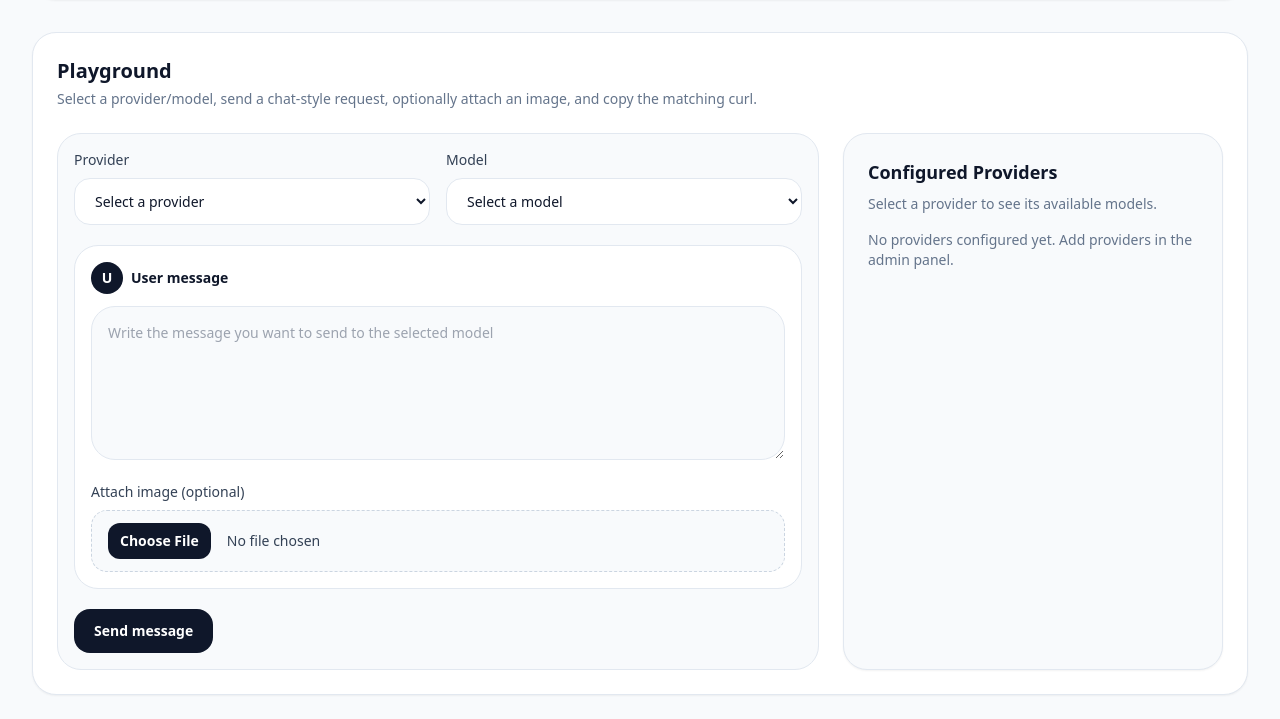
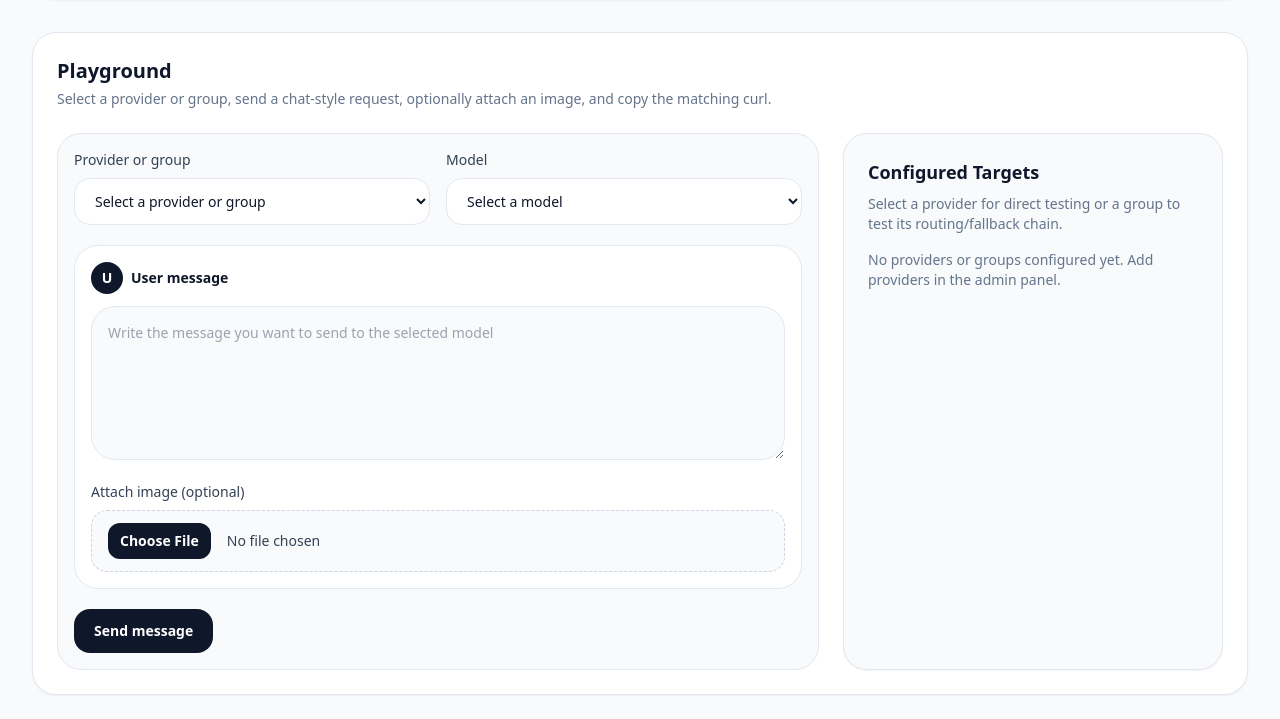
Before and after one commit to LukaCek/simple-AIproxy, a FastAPI app: template templates/playground.html in a window 1280 px wide. Shown: the part 130-849 px from the top of the page. Run offline with FastAPI, Linux system fonts and the light colour scheme; the template is opened without the code that fills it, so the values that code supplies are empty; some libraries are stand-ins or nearby versions.

Commit message:
Add playground group testing

```diff
--- a/main.py
+++ b/main.py
@@ -1173,13 +1173,37 @@ async def image_upload_to_data_url(image: Optional[UploadFile]) -> tuple[str, st
     return f"data:{content_type};base64,{encoded}", image.filename
 
 
-def build_playground_curl_for_provider(provider_name: str, model_name: str, prompt: str, image_data_url: str = "", proxy_url: str = "/v1/chat/completions") -> str:
-    provider = find_provider(provider_name)
-    if provider is None:
-        raise HTTPException(status_code=status.HTTP_404_NOT_FOUND, detail=f"Provider '{provider_name}' not found")
-    if not model_name or model_name not in provider.get("models", []):
-        raise HTTPException(status_code=status.HTTP_400_BAD_REQUEST, detail=f"Model '{model_name}' is not configured for provider '{provider_name}'")
-    payload = {"model": model_name, "messages": build_playground_messages(prompt, image_data_url), "stream": True}
+def parse_playground_target(target: str) -> tuple[str, str]:
+    if ":" in target:
+        target_type, target_name = target.split(":", 1)
+        target_type = target_type.strip()
+        target_name = target_name.strip()
+        if target_type in {"provider", "group"} and target_name:
+            return target_type, target_name
+    return "provider", target.strip()
+
+
+def playground_target_value(target_type: str, target_name: str) -> str:
+    return f"{target_type}:{target_name}"
+
+
+def build_playground_curl_for_target(target: str, model_name: str, prompt: str, image_data_url: str = "", proxy_url: str = "/v1/chat/completions") -> str:
+    target_type, target_name = parse_playground_target(target)
+    if target_type == "group":
+        groups = {group["name"]: group for group in get_groups()}
+        if target_name not in groups:
+            raise HTTPException(status_code=status.HTTP_404_NOT_FOUND, detail=f"Model group '{target_name}' not found")
+        if model_name != target_name:
+            raise HTTPException(status_code=status.HTTP_400_BAD_REQUEST, detail=f"Group playground model must be '{target_name}'")
+        payload_model = target_name
+    else:
+        provider = find_provider(target_name)
+        if provider is None:
+            raise HTTPException(status_code=status.HTTP_404_NOT_FOUND, detail=f"Provider '{target_name}' not found")
+        if not model_name or model_name not in provider.get("models", []):
+            raise HTTPException(status_code=status.HTTP_400_BAD_REQUEST, detail=f"Model '{model_name}' is not configured for provider '{target_name}'")
+        payload_model = model_name
+    payload = {"model": payload_model, "messages": build_playground_messages(prompt, image_data_url), "stream": True}
     return build_curl_command(proxy_url, payload, True)
 
 
@@ -1204,9 +1228,9 @@ def prune_playground_jobs(max_age_seconds: int = 3600) -> None:
                 playground_jobs.pop(job_id, None)
 
 
-async def run_playground_job(job_id: str, provider: str, model: str, prompt: str, image_data_url: str) -> None:
+async def run_playground_job(job_id: str, target: str, model: str, prompt: str, image_data_url: str) -> None:
     try:
-        response = await test_provider_model(provider, model, prompt, image_data_url=image_data_url)
+        response = await test_playground_target(target, model, prompt, image_data_url=image_data_url)
         set_playground_job(job_id, {
             "status": "done",
             "success": bool(response.get("success")),
@@ -1214,6 +1238,8 @@ async def run_playground_job(job_id: str, provider: str, model: str, prompt: str
             "assistant_text": response.get("assistant_text") or response.get("response"),
             "status_code": response.get("status_code"),
             "provider": response.get("provider"),
+            "target": target,
+            "target_type": response.get("target_type"),
             "error": None if response.get("success") else response.get("response"),
         })
     except Exception as exc:
@@ -1223,8 +1249,16 @@ async def run_playground_job(job_id: str, provider: str, model: str, prompt: str
             "result": str(exc),
             "assistant_text": str(exc),
             "status_code": 500,
+            "target": target,
             "error": str(exc),
         })
+
+
+async def test_playground_target(target: str, model_name: str, prompt: str, image_data_url: str = "") -> Dict[str, Any]:
+    target_type, target_name = parse_playground_target(target)
+    if target_type == "group":
+        return await test_group_model(target_name, model_name, prompt, image_data_url=image_data_url)
+    return await test_provider_model(target_name, model_name, prompt, image_data_url=image_data_url)
 
 
 async def test_provider_model(provider_name: str, model_name: str, prompt: str, image_data_url: str = "") -> Dict[str, Any]:
@@ -1341,6 +1375,109 @@ async def test_provider_model(provider_name: str, model_name: str, prompt: str,
         message = str(exc)
         finish_log(500, model_name, error=message)
         return {"success": False, "provider": provider_name, "status_code": 500, "response": message, "assistant_text": message, "curl_command": curl_command}
+
+
+async def test_group_model(group_name: str, model_name: str, prompt: str, image_data_url: str = "") -> Dict[str, Any]:
+    if model_name != group_name:
+        message = f"Group playground model must be '{group_name}'"
+        return {"success": False, "provider": f"group:{group_name}", "target_type": "group", "status_code": 400, "response": message, "assistant_text": message}
+    payload = {"model": group_name, "messages": build_playground_messages(prompt, image_data_url)}
+    prompt_text = truncate_text(prompt + ("\n[image attached]" if image_data_url else ""))
+    started_monotonic = time.monotonic()
+    started_at = datetime.utcnow().isoformat()
+    try:
+        endpoints = resolve_group(group_name)
+    except HTTPException as exc:
+        message = str(exc.detail)
+        insert_log(None, "Admin Playground", group_name, group_name, f"group:{group_name}", group_name, int(exc.status_code or 500), started_at, None, datetime.utcnow().isoformat(), None, (time.monotonic() - started_monotonic) * 1000, prompt_text, None, message)
+        return {"success": False, "provider": f"group:{group_name}", "target_type": "group", "status_code": int(exc.status_code or 500), "response": message, "assistant_text": message}
+
+    last_error = ""
+    for endpoint in endpoints:
+        provider_name = str(endpoint.get("name") or "unknown")
+        provider_model = str(endpoint.get("model") or group_name)
+        endpoint_payload = dict(payload)
+        endpoint_payload["model"] = provider_model
+        api_mode = str(endpoint.get("api_mode", "openai_chat_completions"))
+        first_response_at: Optional[str] = None
+
+        def finish_log(status_code_value: int, output: Optional[str] = None, error: Optional[str] = None) -> None:
+            ended_at = datetime.utcnow().isoformat()
+            first_ms: Optional[float] = None
+            if first_response_at:
+                try:
+                    first_ms = (datetime.fromisoformat(first_response_at) - datetime.fromisoformat(started_at)).total_seconds() * 1000
+                except Exception:
+                    first_ms = None
+            total_ms = (time.monotonic() - started_monotonic) * 1000
+            try:
+                insert_log(None, "Admin Playground", group_name, group_name, provider_name, provider_model, status_code_value, started_at, first_response_at, ended_at, first_ms, total_ms, prompt_text, output, error)
+            except Exception:
+                pass
+
+        try:
+            await ensure_provider_token(endpoint)
+            if api_mode in {"openai_responses", "codex_responses"}:
+                response = await send_responses_adapter(endpoint, endpoint_payload)
+                first_response_at = datetime.utcnow().isoformat()
+                text = response.content.decode("utf-8", errors="replace")
+                content_type = response.headers.get("content-type", "")
+                if api_mode == "codex_responses" and response_indicates_token_expired(response.status_code, text):
+                    error_text = codex_reauth_message(provider_name)
+                    mark_provider_reauth_required(provider_name, error_text)
+                    finish_log(response.status_code, error=error_text)
+                    last_error = error_text
+                    continue
+                if response.status_code == 200 and not looks_like_html_response(text, content_type):
+                    try:
+                        parsed = response.json()
+                        output = json.dumps(parsed, indent=2, ensure_ascii=False)
+                        assistant_text = extract_response_text(parsed)
+                    except Exception:
+                        assistant_text = extract_response_text_from_sse(text) or text
+                        output = text
+                    finish_log(response.status_code, output=assistant_text or output)
+                    return {"success": True, "provider": provider_name, "target_type": "group", "status_code": response.status_code, "response": output, "assistant_text": assistant_text}
+                error_text = provider_html_error(api_mode, text) if looks_like_html_response(text, content_type) else text
+                finish_log(response.status_code, error=error_text)
+                if response.status_code == 429 or 500 <= response.status_code < 600:
+                    last_error = f"{provider_name} returned {response.status_code}: {error_text}"
+                    continue
+                return {"success": False, "provider": provider_name, "target_type": "group", "status_code": response.status_code, "response": error_text, "assistant_text": error_text}
+
+            if http_client is None:
+                raise HTTPException(status_code=status.HTTP_500_INTERNAL_SERVER_ERROR, detail="HTTP client is not initialized")
+            target_url = resolve_endpoint_url(endpoint)
+            headers = build_provider_headers(endpoint)
+            async with http_client.stream("POST", target_url, json=endpoint_payload, headers=headers, timeout=PROVIDER_TEST_TIMEOUT_SECONDS) as response:
+                body = await response.aread()
+                first_response_at = datetime.utcnow().isoformat()
+                text = body.decode("utf-8", errors="replace")
+                content_type = response.headers.get("content-type", "")
+                if response.status_code == 200 and not looks_like_html_response(text, content_type):
+                    try:
+                        parsed = json.loads(text)
+                        output = json.dumps(parsed, indent=2, ensure_ascii=False)
+                    except json.JSONDecodeError:
+                        output = text
+                    assistant_text = extract_chat_message_text(text)
+                    finish_log(response.status_code, output=assistant_text or output)
+                    return {"success": True, "provider": provider_name, "target_type": "group", "status_code": response.status_code, "response": output, "assistant_text": assistant_text}
+                error_text = provider_html_error(api_mode, text) if looks_like_html_response(text, content_type) else text
+                finish_log(response.status_code, error=error_text)
+                if response.status_code == 429 or 500 <= response.status_code < 600:
+                    last_error = f"{provider_name} returned {response.status_code}: {error_text}"
+                    continue
+                return {"success": False, "provider": provider_name, "target_type": "group", "status_code": response.status_code, "response": error_text, "assistant_text": error_text}
+        except (httpx.ReadTimeout, httpx.ConnectTimeout, httpx.NetworkError) as exc:
+            last_error = f"{provider_name} failed: {format_provider_exception(exc)}"
+            finish_log(502, error=last_error)
+            continue
+        except Exception as exc:
+            last_error = f"{provider_name} unexpected error: {exc}"
+            finish_log(500, error=last_error)
+            continue
+    return {"success": False, "provider": f"group:{group_name}", "target_type": "group", "status_code": 502, "response": last_error or "All group endpoints failed", "assistant_text": last_error or "All group endpoints failed"}
 
 
 async def test_all_provider_models(prompt: str = "Reply with OK.") -> Dict[str, Any]:
@@ -2311,6 +2448,7 @@ def admin_playground(request: Request, result: Optional[str] = None, provider: O
         name="playground.html",
         context={
             "providers": get_providers(),
+            "groups": get_groups(),
             "result": result,
             "provider": provider,
             "selected_provider": provider,
@@ -2331,7 +2469,7 @@ async def admin_playground_run_async(
 ) -> JSONResponse:
     prune_playground_jobs()
     image_data_url, image_filename = await image_upload_to_data_url(image)
-    curl_command = build_playground_curl_for_provider(
+    curl_command = build_playground_curl_for_target(
         provider,
         model,
         prompt,
@@ -2388,8 +2526,8 @@ async def admin_playground_run(
 ) -> Any:
     try:
         image_data_url, image_filename = await image_upload_to_data_url(image)
-        response = await test_provider_model(provider, model, prompt, image_data_url=image_data_url)
-        response["curl_command"] = build_playground_curl_for_provider(
+        response = await test_playground_target(provider, model, prompt, image_data_url=image_data_url)
+        response["curl_command"] = build_playground_curl_for_target(
             provider,
             model,
             prompt,
@@ -2406,6 +2544,7 @@ async def admin_playground_run(
         name="playground.html",
         context={
             "providers": get_providers(),
+            "groups": get_groups(),
             "result": response.get("response"),
             "assistant_text": response.get("assistant_text"),
             "curl_command": response.get("curl_command"),
--- a/templates/playground.html
+++ b/templates/playground.html
@@ -5,7 +5,7 @@
     <div class="flex items-center justify-between gap-4">
       <div>
         <h2 class="text-xl font-semibold text-slate-900">Playground</h2>
-        <p class="mt-1 text-sm text-slate-500">Select a provider/model, send a chat-style request, optionally attach an image, and copy the matching curl.</p>
+        <p class="mt-1 text-sm text-slate-500">Select a provider or group, send a chat-style request, optionally attach an image, and copy the matching curl.</p>
       </div>
     </div>
 
@@ -14,12 +14,19 @@
         <form id="playgroundForm" action="/admin/playground" method="post" enctype="multipart/form-data" class="space-y-5 rounded-3xl border border-slate-200 bg-slate-50 p-4">
           <div class="grid gap-4 md:grid-cols-2">
             <div>
-              <label class="mb-2 block text-sm font-medium text-slate-700" for="provider">Provider</label>
+              <label class="mb-2 block text-sm font-medium text-slate-700" for="provider">Provider or group</label>
               <select id="provider" name="provider" required onchange="updateModels()" class="w-full rounded-2xl border border-slate-200 bg-white px-4 py-3 text-sm text-slate-900 outline-none focus:border-slate-400 focus:ring-2 focus:ring-slate-200">
-                <option value="">Select a provider</option>
-                {% for provider in providers %}
-                <option value="{{ provider.name }}" {% if selected_provider == provider.name %}selected{% endif %}>{{ provider.name }}</option>
-                {% endfor %}
+                <option value="">Select a provider or group</option>
+                <optgroup label="Providers">
+                  {% for provider in providers %}
+                  <option value="provider:{{ provider.name }}" {% if selected_provider == 'provider:' ~ provider.name or selected_provider == provider.name %}selected{% endif %}>Provider: {{ provider.name }}</option>
+                  {% endfor %}
+                </optgroup>
+                <optgroup label="Groups">
+                  {% for group in groups %}
+                  <option value="group:{{ group.name }}" {% if selected_provider == 'group:' ~ group.name %}selected{% endif %}>Group: {{ group.name }}</option>
+                  {% endfor %}
+                </optgroup>
               </select>
             </div>
             <div>
@@ -110,18 +117,26 @@
       </div>
 
       <aside class="rounded-3xl border border-slate-200 bg-slate-50 p-6 shadow-sm">
-        <h3 class="text-lg font-semibold text-slate-900">Configured Providers</h3>
-        <p class="mt-2 text-sm text-slate-500">Select a provider to see its available models.</p>
+        <h3 class="text-lg font-semibold text-slate-900">Configured Targets</h3>
+        <p class="mt-2 text-sm text-slate-500">Select a provider for direct testing or a group to test its routing/fallback chain.</p>
         <div class="mt-4 space-y-4">
           {% for provider in providers %}
           <div class="rounded-3xl border border-slate-200 bg-white p-4">
-            <h4 class="font-semibold text-slate-900">{{ provider.name }}</h4>
+            <h4 class="font-semibold text-slate-900">Provider: {{ provider.name }}</h4>
             <p class="mt-1 break-all text-sm text-slate-500">{{ provider.url }}</p>
             <p class="mt-3 text-sm text-slate-700">Models: {{ provider.models | join(', ') }}</p>
           </div>
-          {% else %}
-          <p class="text-sm text-slate-500">No providers configured yet. Add providers in the admin panel.</p>
           {% endfor %}
+          {% for group in groups %}
+          <div class="rounded-3xl border border-sky-200 bg-sky-50 p-4">
+            <h4 class="font-semibold text-sky-950">Group: {{ group.name }}</h4>
+            <p class="mt-1 text-sm text-sky-800">Strategy: {{ group.strategy }}</p>
+            <p class="mt-3 text-sm text-sky-900">Model alias: {{ group.name }}</p>
+          </div>
+          {% endfor %}
+          {% if not providers and not groups %}
+          <p class="text-sm text-slate-500">No providers or groups configured yet. Add providers in the admin panel.</p>
+          {% endif %}
         </div>
       </aside>
     </div>
@@ -131,7 +146,11 @@
 <script>
   const providerModels = {
     {% for provider in providers %}
+    "provider:{{ provider.name }}": {{ provider.models | tojson }},
     "{{ provider.name }}": {{ provider.models | tojson }},
+    {% endfor %}
+    {% for group in groups %}
+    "group:{{ group.name }}": [{{ group.name | tojson }}],
     {% endfor %}
   };
 
```
Also changed, not shown: tests/test_codex_admin.py (+80 -0 lines).
